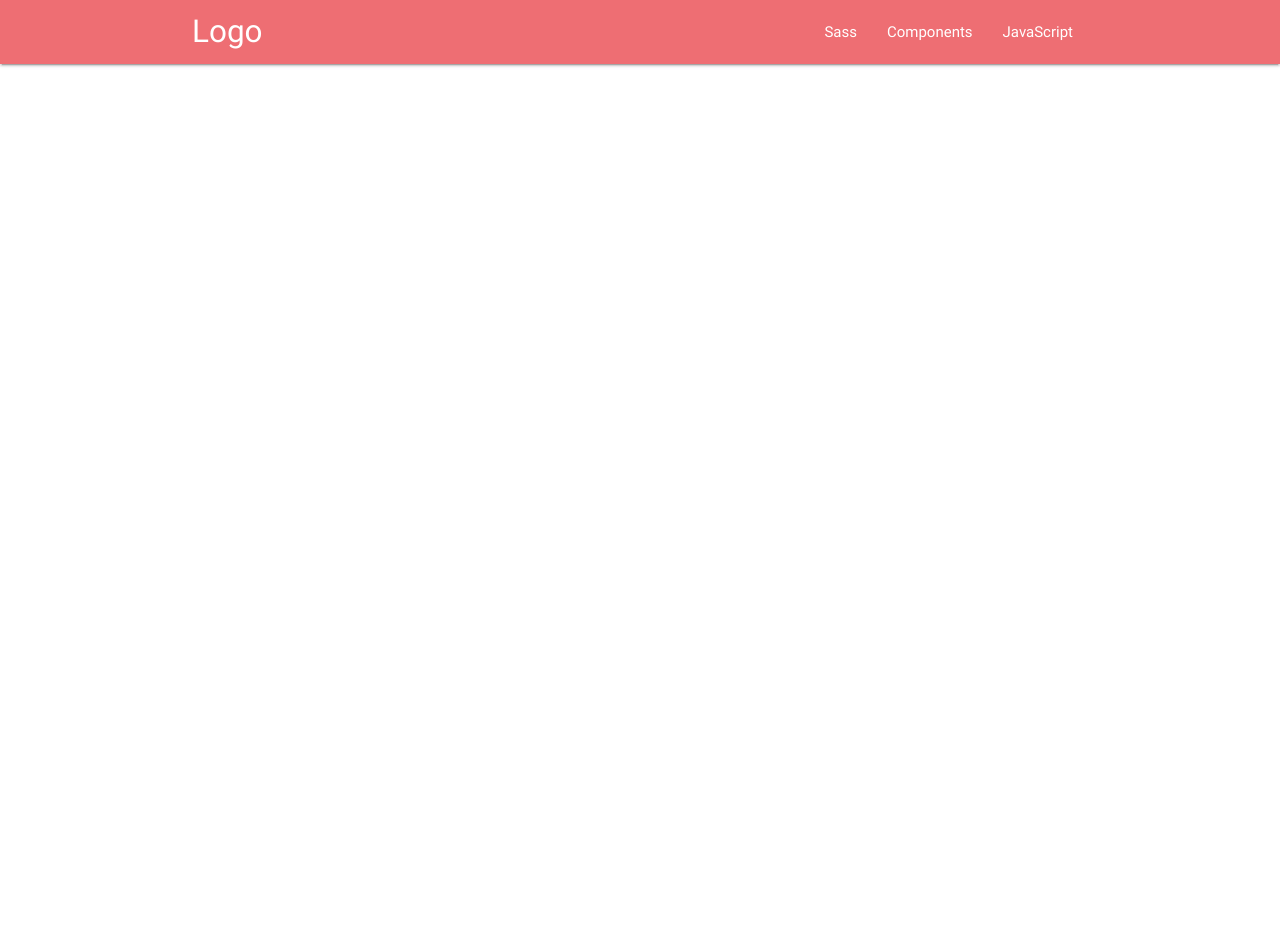
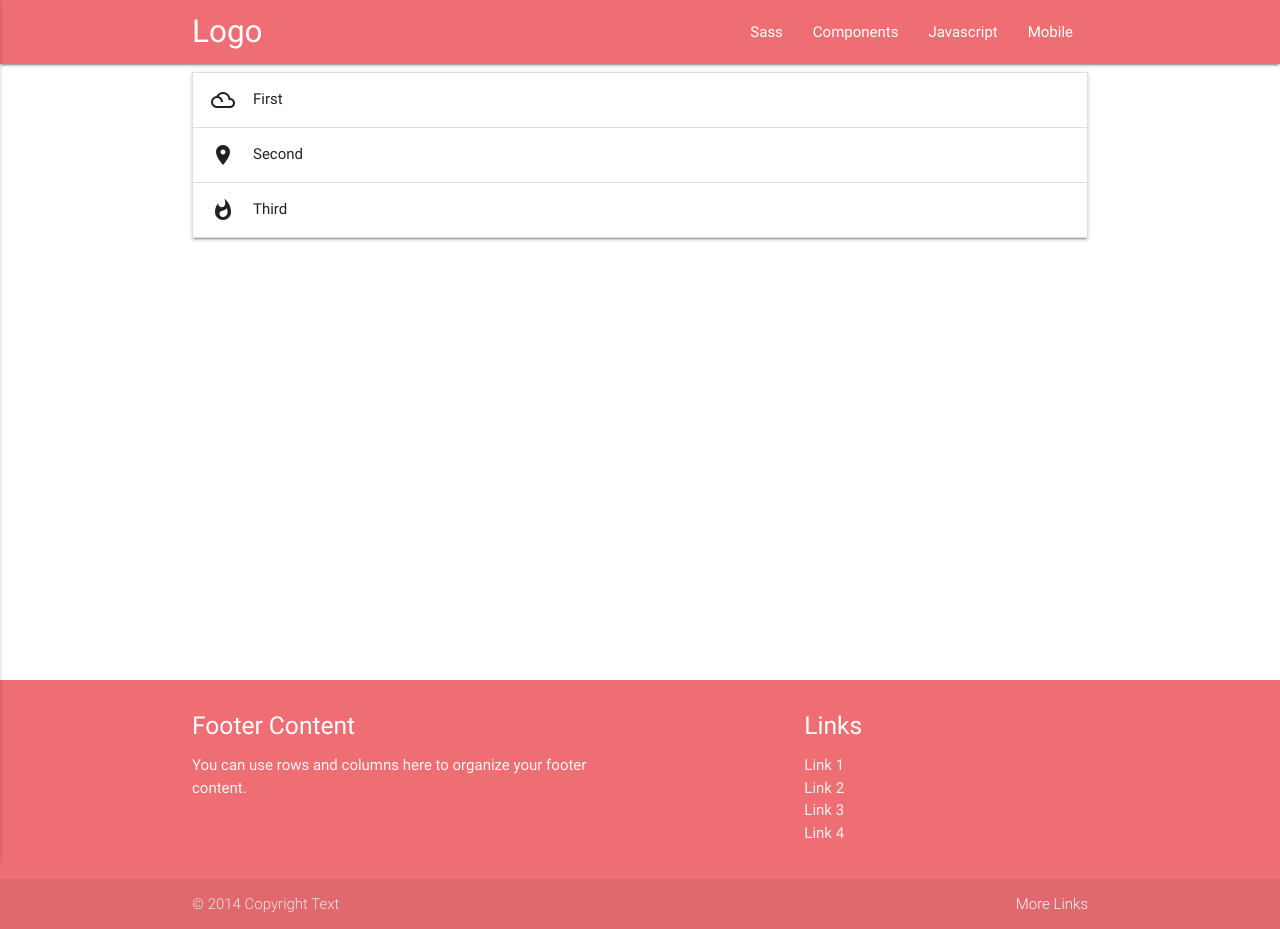
Before and after one commit to richlira/proyecto01, an Angular app: page / in a window 1280 px wide. Before the commit the page ends 800 px from the top, so only its background shows below. Built offline with nearby package versions, Linux system fonts and the light colour scheme; what angular2-materialize would draw is missing.

Commit message:
Varios componentes agregados de Materialize

```diff
--- a/src/app/app.component.html
+++ b/src/app/app.component.html
@@ -1 +1,2 @@
 <app-header></app-header>
+<app-home></app-home>
--- a/src/app/header/header.component.html
+++ b/src/app/header/header.component.html
@@ -1,12 +1,20 @@
 <nav>
   <div class="container">
-      <div class="nav-wrapper">
-        <a href="#" class="brand-logo">Logo</a>
-        <ul id="nav-mobile" class="right hide-on-med-and-down">
-          <li><a href="sass.html">Sass</a></li>
-          <li><a href="badges.html">Components</a></li>
-          <li><a href="collapsible.html">JavaScript</a></li>
-        </ul>
-      </div>
+    <div class="nav-wrapper">
+      <a href="#!" class="brand-logo">Logo</a>
+      <a href="#" data-activates="mobile-demo" class="button-collapse"><i class="material-icons">menu</i></a>
+      <ul class="right hide-on-med-and-down">
+        <li><a href="sass.html">Sass</a></li>
+        <li><a href="badges.html">Components</a></li>
+        <li><a href="collapsible.html">Javascript</a></li>
+        <li><a href="mobile.html">Mobile</a></li>
+      </ul>
+      <ul class="side-nav" id="mobile-demo">
+        <li><a href="sass.html">Sass</a></li>
+        <li><a href="badges.html">Components</a></li>
+        <li><a href="collapsible.html">Javascript</a></li>
+        <li><a href="mobile.html">Mobile</a></li>
+      </ul>
+    </div>
   </div>
 </nav>
--- a/src/app/home/home.component.html
+++ b/src/app/home/home.component.html
@@ -1,3 +1,44 @@
-<p>
-  home works!
-</p>
+<div class="container">
+  <ul materialize="collapsible" class="collapsible" data-collapsible="accordion">
+    <li>
+      <div class="collapsible-header"><i class="material-icons">filter_drama</i>First</div>
+      <div class="collapsible-body"><p>Lorem ipsum dolor sit amet.</p></div>
+    </li>
+    <li>
+      <div class="collapsible-header"><i class="material-icons">place</i>Second</div>
+      <div class="collapsible-body"><p>Lorem ipsum dolor sit amet.</p></div>
+    </li>
+    <li>
+      <div class="collapsible-header"><i class="material-icons">whatshot</i>Third</div>
+      <div class="collapsible-body"><p>Lorem ipsum dolor sit amet.</p></div>
+    </li>
+  </ul>
+</div>
+
+<br><br><br><br><br><br><br><br><br><br><br><br><br><br><br><br><br><br><br>
+
+<footer class="page-footer">
+  <div class="container">
+    <div class="row">
+      <div class="col l6 s12">
+        <h5 class="white-text">Footer Content</h5>
+        <p class="grey-text text-lighten-4">You can use rows and columns here to organize your footer content.</p>
+      </div>
+      <div class="col l4 offset-l2 s12">
+        <h5 class="white-text">Links</h5>
+        <ul>
+          <li><a class="grey-text text-lighten-3" href="#!">Link 1</a></li>
+          <li><a class="grey-text text-lighten-3" href="#!">Link 2</a></li>
+          <li><a class="grey-text text-lighten-3" href="#!">Link 3</a></li>
+          <li><a class="grey-text text-lighten-3" href="#!">Link 4</a></li>
+        </ul>
+      </div>
+    </div>
+  </div>
+  <div class="footer-copyright">
+    <div class="container">
+      © 2014 Copyright Text
+      <a class="grey-text text-lighten-4 right" href="#!">More Links</a>
+    </div>
+  </div>
+</footer>
--- a/src/index.html
+++ b/src/index.html
@@ -12,5 +12,11 @@
 </head>
 <body>
   <app-root></app-root>
+  <script type="text/javascript" src="https://code.jquery.com/jquery-2.1.1.min.js"></script>
+  <script>
+    $( document ).ready(function(){
+      $(".button-collapse").sideNav();
+    })
+  </script>
 </body>
 </html>
```
Also changed, not shown: .angular-cli.json.
